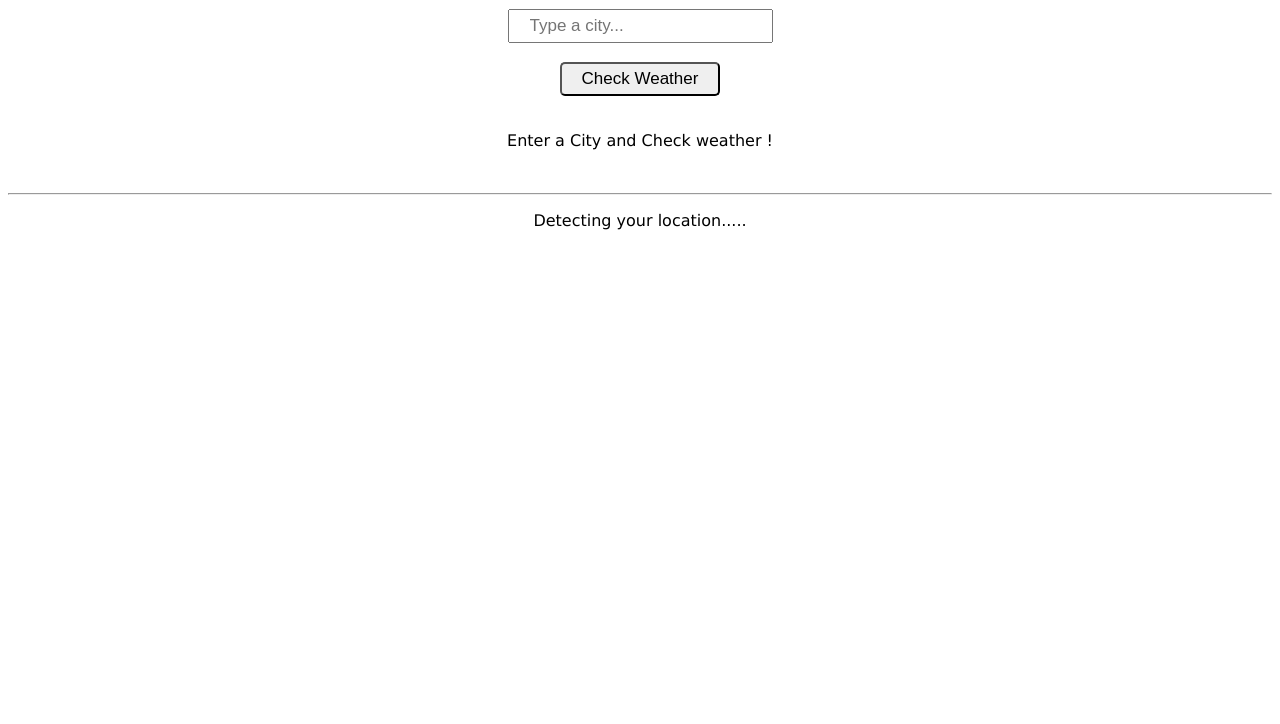
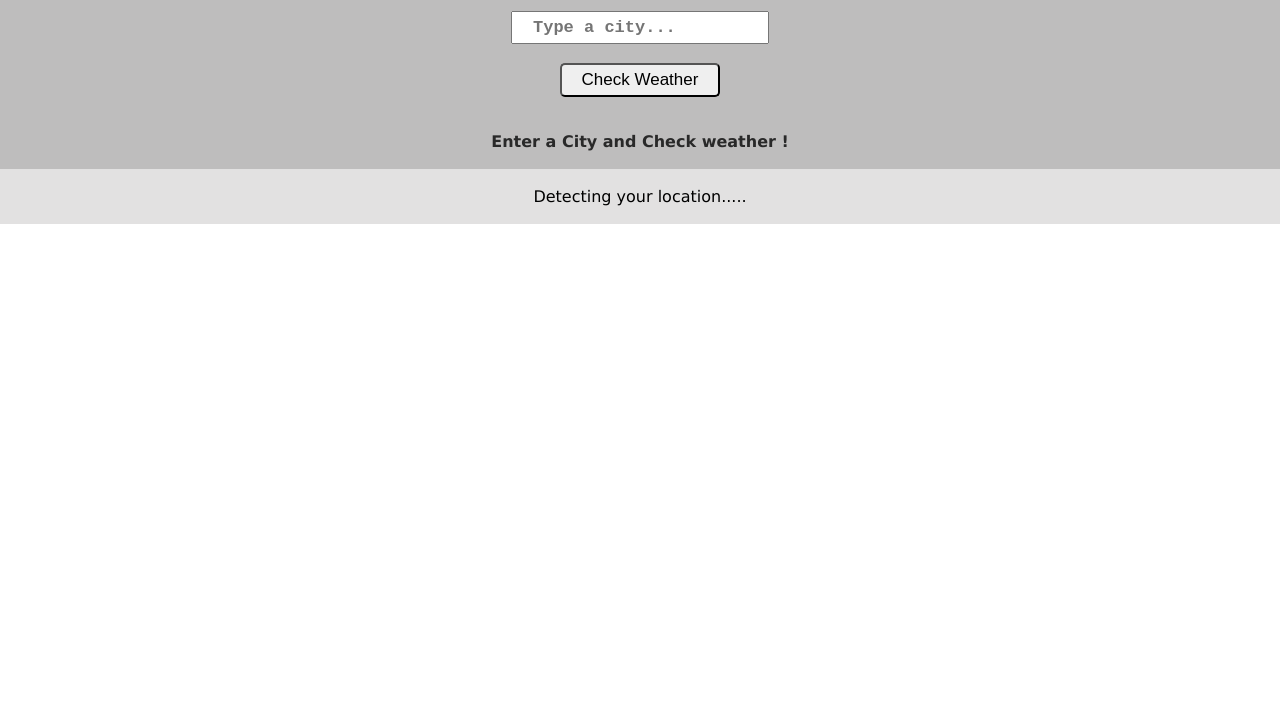
Before and after one commit to ronitkbiswas/weatherApp, a plain HTML site: page index.html in a window 1280 px wide. Shown: the part 76-800 px from the top of the page. Drawn offline with Linux system fonts and the light colour scheme.

Commit message:
mainly ui/ux changes

```diff
--- a/design.css
+++ b/design.css
@@ -1,15 +1,36 @@
-body {
-  font-family: Verdana, Geneva, Tahoma, sans-serif;
-}
 .heading {
   font-size: 27px;
 }
 #cityIp {
   padding: 5px 20px;
   font-size: 17px;
+  font-family: "Courier New", Courier, monospace;
+  font-weight: 900;
 }
 #getWeatherBtn {
   padding: 5px 20px;
   font-size: 17px;
   border-radius: 5px;
 }
+body {
+  margin: 0;
+  padding: 0;
+  font-family: Verdana, Geneva, Tahoma, sans-serif;
+}
+
+.uD {
+  background-color: #bebdbd; /* light grey (you can change) */
+  padding: 2px;
+  box-sizing: border-box;
+}
+
+.lD {
+  background-color: rgb(226, 225, 225);
+  padding: 2px;
+  box-sizing: border-box;
+}
+#result {
+  color: rgb(41, 41, 41);
+  font-size: 16px;
+  font-weight: 1000;
+}
--- a/index.html
+++ b/index.html
@@ -16,16 +16,18 @@
   </head>
   <body>
     <center>
+      <div class="uD">
         <h3 class="heading">Weather App (v2.0)</h3>
         <input type="text" id="cityIp" placeholder="Type a city..." />
         <br /><br />
         <button type="button" id="getWeatherBtn">Check Weather</button>
         <br /><br />
+
         <p id="result">Enter a City and Check weather !</p>
-      <br />
-      <hr />
+      </div>
+      <div class="lD">
         <p id="auto_city"></p>
-
+      </div>
       <script src="main.js"></script>
     </center>
   </body>
--- a/main.js
+++ b/main.js
@@ -66,7 +66,7 @@ if (navigator.geolocation) {
         const data = await res.json();
         const temp = data.main.temp;
         const desc = data.weather[0].description;
-        const city = data.name || "Your location";
+        const city = data.name || "Your current location";
 
         const now = new Date();
         let hours = now.getHours();
@@ -75,7 +75,7 @@ if (navigator.geolocation) {
         hours = hours % 12 || 12;
         const fullTime = `${hours}:${minutes} ${ampm}`;
         auto_city.innerHTML = `
-        <span style='color:green;'>Your current location: </span>
+        <span style='color:darkgreen;font-weight:500;'>Your current location</span>
         <br><br>
           <span style='font-size:20px'>${city}</span><br><br>
           <span style='font-size:20px'><b>${fullTime}</b> ~ <b>${temp.toFixed(
```
Lines whose indentation alone changed are shown as unchanged.
